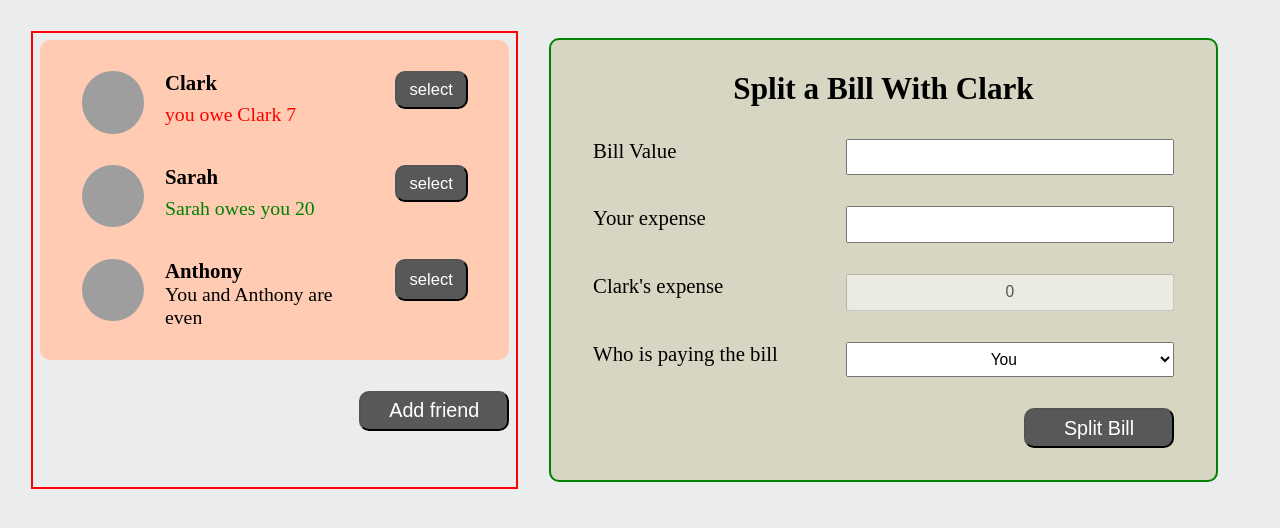
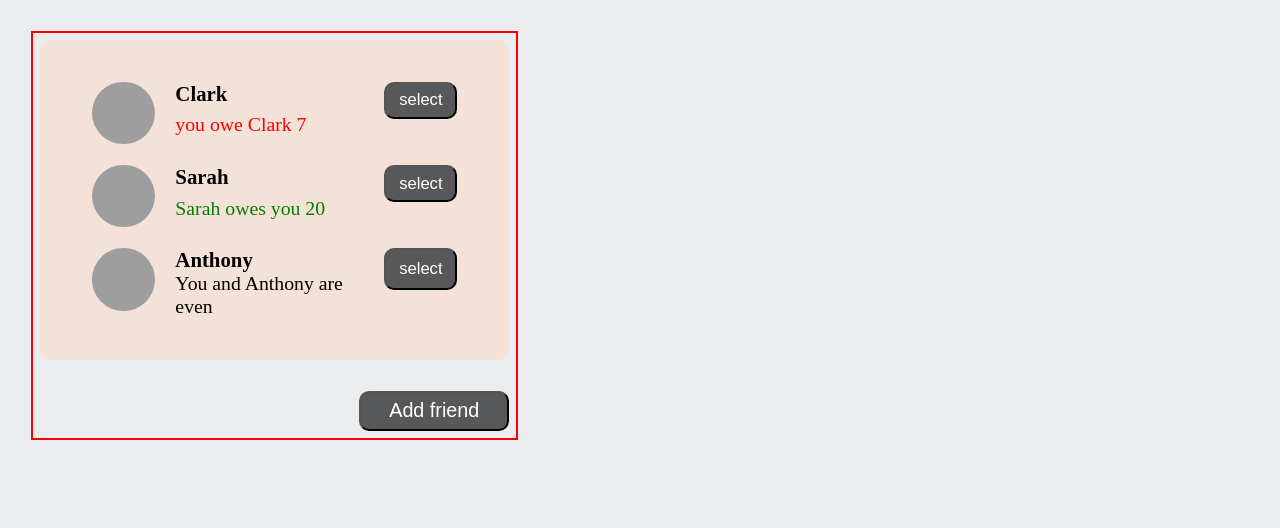
Before and after one commit to Destycoco/bill-split-app, a React (Vite) app: page / in a window 1280 px wide. Shown: the top 528 px of the page. Built offline with nearby package versions, Linux system fonts and the light colour scheme; grey boxes are pictures that could not be loaded.

Commit message:
added some functions to the various sections to enable interactivity

```diff
--- a/src/App.jsx
+++ b/src/App.jsx
@@ -58,7 +58,7 @@ function App() {
   const [friendName, setFriendName] = useState("");
   const [imageUrl, setImageUrl] = useState("https://i.pravatar.cc/48");
   const [isOpen, setIsOpen] = useState(false);
-  const [selectedFriend, setSelectedFriend] = useState("Clark");
+  const [selectedFriend, setSelectedFriend] = useState("");
   const [billValue, setBillValue] = useState("");
   const [expense, setExpense] = useState("");
   const [whoIsPaying, setWhoIsPaying] = useState("user");
@@ -73,7 +73,7 @@ function App() {
   const [updatedFriends, setUpdatedFriends] = useState([...initialFriends]);
   const friendExpense = billValue - expense;
   const owedExpense = whoIsPaying === "user" ? friendExpense : -expense;
-
+  console.log(selectedFriend);
   function handleFriendName(e) {
     setFriendName((friendName) => e.target.value);
   }
@@ -89,30 +89,38 @@ function App() {
   function toggleForm() {
     setIsOpen((isOpen) => !isOpen);
   }
-  function setBillName(person) {
-    setSelectedFriend((friend) => person);
+  function handleSelectedFriend(person) {
+    setSelectedFriend((friend) => (person.id === friend.id ? "" : person));
     setIsOpen((isOpen) => false);
     console.log(selectedFriend);
+    // toggleBill();
   }
-  function setName(name) {
+  function updateFriend(id) {
     setUpdatedFriends((cur) =>
       cur.map((friend) =>
-        friend.name === name ? { ...friend, balance: owedExpense } : friend
+        friend.id === id
+          ? { ...friend, balance: friend.balance + owedExpense }
+          : friend
       )
     );
   }
   function handleSplit(e) {
     e.preventDefault();
+    if (!billValue || !expense) return;
     console.log(owedExpense);
-    setName(selectedFriend);
+    updateFriend(selectedFriend.id);
+    // setBillOpen((bill) => !bill);
+    setSelectedFriend((friend) => "");
   }
+
   return (
     <body>
       <div className="main">
         <div className="sidebar">
           <FriendList
             updatedFriends={updatedFriends}
-            setBillName={setBillName}
+            handleSelectedFriend={handleSelectedFriend}
+            selectedFriend={selectedFriend}
           />
           {isOpen && (
             <Form
@@ -128,6 +136,7 @@ function App() {
           </Button>
         </div>
         <div className="rightbar">
+          {selectedFriend && (
             <FormSplitBill
               selectedFriend={selectedFriend}
               billValue={billValue}
@@ -139,28 +148,34 @@ function App() {
               friendExpense={friendExpense}
               handleSplit={handleSplit}
             />
+          )}
         </div>
       </div>
     </body>
   );
 }
-function FriendList({ updatedFriends, setBillName }) {
+// selectedFriend
+function FriendList({ updatedFriends, handleSelectedFriend, selectedFriend }) {
   return (
     <div className="friendlist">
       {updatedFriends.map((friend) => (
         <Friend
           key={friend.id}
           friend={friend}
-          setBillName={setBillName}
+          handleSelectedFriend={handleSelectedFriend}
+          selectedFriend={selectedFriend}
           // owedExpense={owedExpense}
         />
       ))}
     </div>
   );
 }
-function Friend({ friend, setBillName }) {
+// selectedFriend
+function Friend({ friend, handleSelectedFriend, selectedFriend }) {
   return (
-    <div className="friend">
+    <div
+      className={selectedFriend.id === friend.id ? "friend selected" : "friend"}
+    >
       <img src={friend.image} alt="picture" />
       <h2>{friend.name}</h2>
       <p
@@ -178,7 +193,9 @@ function Friend({ friend, setBillName }) {
           ? `you owe ${friend.name} ${Math.abs(friend.balance)}`
           : `You and ${friend.name} are even`}
       </p>
-      <Button onClick={() => setBillName(friend.name)}>select</Button>
+      <Button onClick={() => handleSelectedFriend(friend)}>
+        {selectedFriend.id === friend.id ? "close" : "select"}
+      </Button>
     </div>
   );
 }
@@ -229,9 +246,13 @@ function FormSplitBill({
   friendExpense,
   handleSplit,
 }) {
+  const friendOption = "A friend";
+  const expenseOption = "Friend";
   return (
-    <form className="billform" onClick={handleSplit}>
-      <h1>{`Split a Bill With ${selectedFriend}`}</h1>
+    <form className="billform" onSubmit={handleSplit}>
+      <h1>{`Split a Bill With ${
+        selectedFriend.name ? selectedFriend.name : friendOption
+      }`}</h1>
       <label htmlFor="">Bill Value</label>
       <input
         type="number"
@@ -251,7 +272,9 @@ function FormSplitBill({
           }
         }}
       />
-      <label htmlFor="">{`${selectedFriend}'s expense`}</label>
+      <label htmlFor="">{`${
+        selectedFriend.name ? selectedFriend.name : expenseOption
+      }'s expense`}</label>
       <input type="text" disabled value={friendExpense} />
       <label htmlFor="">Who is paying the bill</label>
       <select
@@ -261,7 +284,7 @@ function FormSplitBill({
         onChange={(e) => setWhoIsPaying(e.target.value)}
       >
         <option value="user">You</option>
-        <option value="friend">{selectedFriend}</option>
+        <option value="friend">{selectedFriend.name}</option>
       </select>
       <Button>Split Bill</Button>
     </form>
--- a/src/index.css
+++ b/src/index.css
@@ -24,9 +24,9 @@ body {
 .friendlist {
   display: flex;
   flex-direction: column;
-  gap: 3rem;
+  column-gap: 1.5rem;
   padding: 3rem 4rem;
-  background-color: rgb(255, 204, 179);
+  background-color: rgb(244, 225, 215);
   border-radius: 10px;
   margin-bottom: 3rem;
 }
@@ -35,6 +35,9 @@ body {
   grid-template-columns: 6rem auto 7rem;
   align-items: flex-start;
   column-gap: 2rem;
+  padding: 1rem;
+  border-radius: 10px;
+  transition: 0.5s;
 }
 .friend img {
   grid-column: 1;
@@ -141,3 +144,6 @@ select {
   text-align: center;
   cursor: pointer;
 }
+.selected {
+  background-color: rgb(215, 147, 110);
+}
```
Lines whose indentation alone changed are shown as unchanged.
